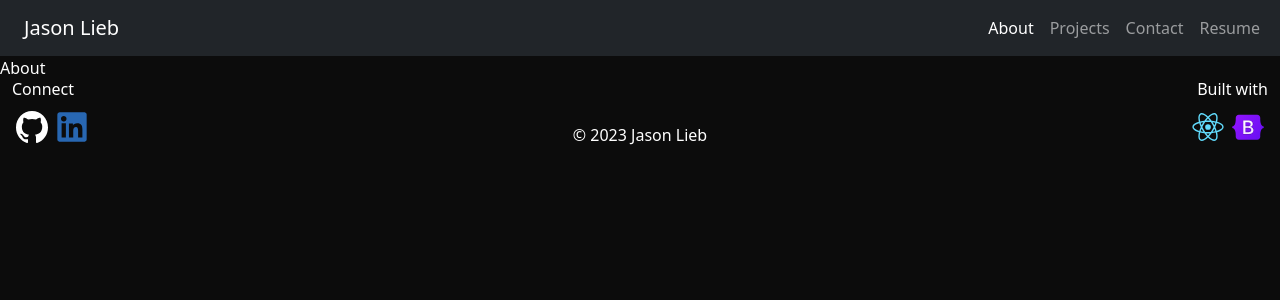
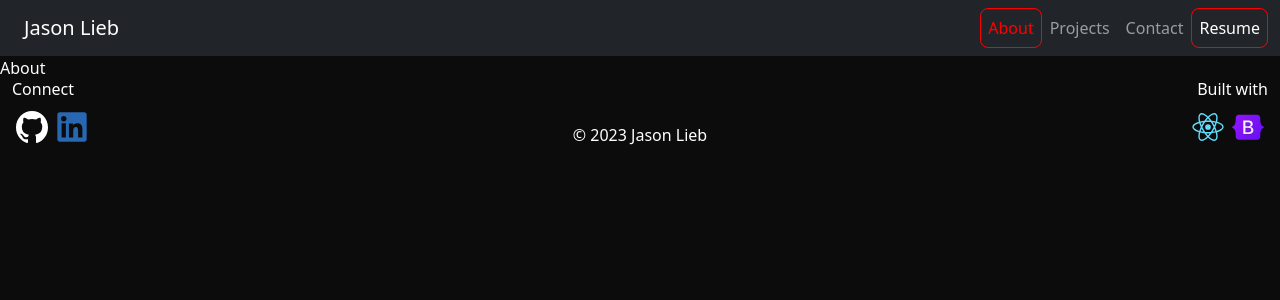
Before and after one commit to jason-lieb/Portfolio, a React (Create React App) app: page / in a window 1280 px wide. Shown: the top 300 px of the page. Built offline with nearby package versions, Linux system fonts and the light colour scheme.

Commit message:
add active styling to nav bar

```diff
--- a/src/assets/App.css
+++ b/src/assets/App.css
@@ -1,7 +1,3 @@
-/* * {
-  border: 1px red solid;
-} */
-
 html {
   --background: #0c0c0c;
 }
@@ -9,6 +5,25 @@ html {
 body {
   background-color: var(--background);
   color: white;
+}
+
+.nav-link {
+  box-sizing: border-box;
+}
+
+.nav-link:hover {
+  color: red !important;
+}
+
+.active {
+  border: 1px solid red;
+  padding: 7px !important;
+  border-radius: 0.5rem;
+  color: red !important;
+}
+
+.resume {
+  color: white !important;
 }
 
 p {
--- a/src/components/Navigation.jsx
+++ b/src/components/Navigation.jsx
@@ -2,15 +2,15 @@ import Nav from 'react-bootstrap/Nav'
 import Navbar from 'react-bootstrap/Navbar'
 import Container from 'react-bootstrap/Container'
 import { LinkContainer } from 'react-router-bootstrap'
-// import { useLocation } from 'react-router-dom'
+import { useLocation } from 'react-router-dom'
 
 export default function NavBar() {
-  // const location = useLocation()
-  // function selectedPage(page) {
-  //   if (location.pathname === page) {
-  //     return 'this page'
-  //   }
-  // }
+  const location = useLocation()
+  function activeClass(link) {
+    if (location.pathname === link) {
+      return 'active'
+    }
+  }
   return (
     <Navbar bg="dark" variant="dark" expand="md">
       <Container fluid>
@@ -24,7 +24,7 @@ export default function NavBar() {
         <Navbar.Collapse className="align-items-center">
           <Nav className="d-flex flex-row align-items-center justify-content-around mt-3 mt-md-0">
             <LinkContainer to={'/'}>
-              <Nav.Link>About</Nav.Link>
+              <Nav.Link className={activeClass('/about')}>About</Nav.Link>
             </LinkContainer>
             <LinkContainer to={'projects'}>
               <Nav.Link>Projects</Nav.Link>
@@ -33,7 +33,7 @@ export default function NavBar() {
               <Nav.Link>Contact</Nav.Link>
             </LinkContainer>
             <a
-              className="nav-link"
+              className="nav-link active resume"
               href={require('../pages/Resume.pdf')}
               target="_blank"
               rel="noreferrer"
```
